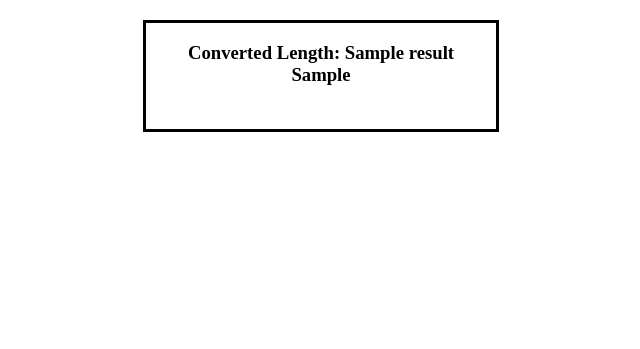
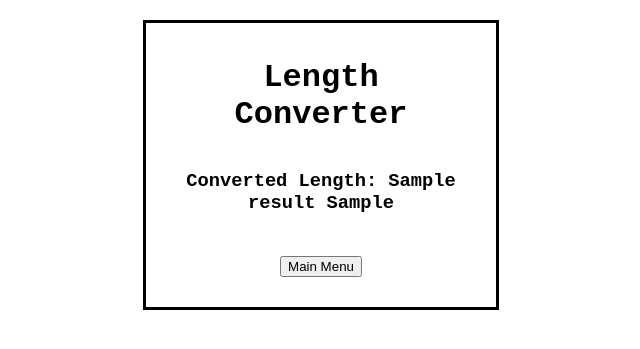
Before and after one commit to LewieJ08/unit_converter_web_app, a Flask app: template unit_converter_web_app/templates/length.html in a window 1280 px wide. Shown: the top 349 px of the page, without its empty margins (319-959 px from the left). Run offline with Flask 3, Linux system fonts and the light colour scheme; the template is opened without the code that fills it: most values are stand-ins (such as "Sample title", 1, 10 or a date in 2020).

Commit message:
added main menu button

```diff
--- a/unit_converter_web_app/app.py
+++ b/unit_converter_web_app/app.py
@@ -23,16 +23,20 @@ def length():
      }
 
     if request.method == "POST":
-        unit = float(request.form["length"])
-        unit_from = request.form["unitFrom"]
-        unit_to = request.form["unitTo"]
+        try:
+            unit = float(request.form["length"])
+            unit_from = request.form["unitFrom"]
+            unit_to = request.form["unitTo"]
 
-        print(f"Calculating conversion: {unit} {unit_from} to {unit_to}...")
+            print(f"Calculating conversion: {unit} {unit_from} to {unit_to}...")
 
-        length_in_meters = unit * length_conversions[unit_from]
-        converted_length = length_in_meters / length_conversions[unit_to]
+            length_in_meters = unit * length_conversions[unit_from]
+            converted_length = length_in_meters / length_conversions[unit_to]
 
-        return render_template("length.html", result = converted_length, unit_to = unit_to)
+            return render_template("length.html", result = converted_length, unit_to = unit_to)
+
+        except ValueError:
+            print("Form field empty")
 
     else:
         return render_template("length.html", result = None)
--- a/unit_converter_web_app/static/style.css
+++ b/unit_converter_web_app/static/style.css
@@ -17,7 +17,7 @@ h1 {
     padding: 15px;
 }
 
-.mainMenuSub {
+h3 {
     font-family: 'Courier New', Courier, monospace;
 }
 
@@ -31,14 +31,20 @@ label {
     background-color: skyblue;
 }
 
+.mainMenuForm {
+    padding: 5px;
+    margin: auto;
+}
 
+.mainMenuButton:hover {
+    background-color: skyblue;
+}
 
 /* Length Button */
 
 .lengthForm {
     padding: 5px;
     margin: auto;
-
 }
 
 .lengthButton:hover {
@@ -50,7 +56,6 @@ label {
 .temperatureForm {
     padding: 5px;
     margin: auto;
-
 }
 
 .temperatureButton:hover {
@@ -62,7 +67,6 @@ label {
 .weightForm {
     padding: 5px;
     margin: auto;
-
 }
 
 .weightButton:hover {
--- a/unit_converter_web_app/templates/index.html
+++ b/unit_converter_web_app/templates/index.html
@@ -7,7 +7,7 @@
     <body>
         <div>
             <h1>Unit Converter</h2>
-            <h3 class="mainMenuSub">Main Menu</h3>
+            <h3>Main Menu</h3>
 
             <form class="lengthForm" action="{{url_for('length')}}">
                 <button class="lengthButton"  type="submit">Length</button>
--- a/unit_converter_web_app/templates/length.html
+++ b/unit_converter_web_app/templates/length.html
@@ -7,7 +7,11 @@
     <body>
         <div>
         {% if result is not none %}
-            <h3>Converted Length: {{ result }} {{ unit_to }}</h3>
+            <h1>Length Converter</h1>
+            <h3>Converted Length: {{ result }} {{ unit_to }}</h3> <br>
+            <form class="mainMenuForm" action="{{url_for('index')}}">
+                <button class="mainMenuButton"  type="submit">Main Menu</button>
+            </form>
         {% else %}
             <h1>Length Converter</h1>
             <form action="/length" method="post">
```
